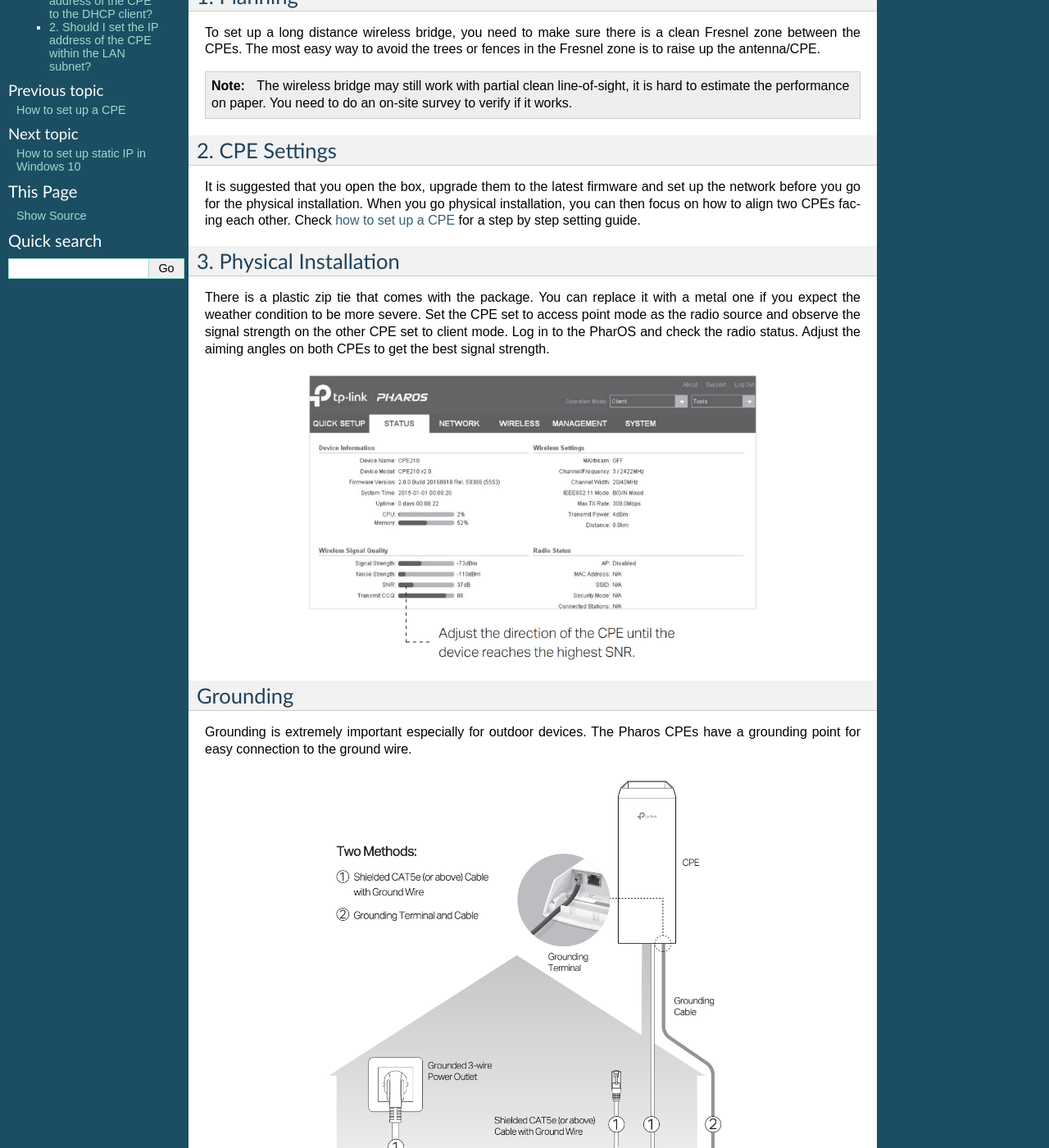
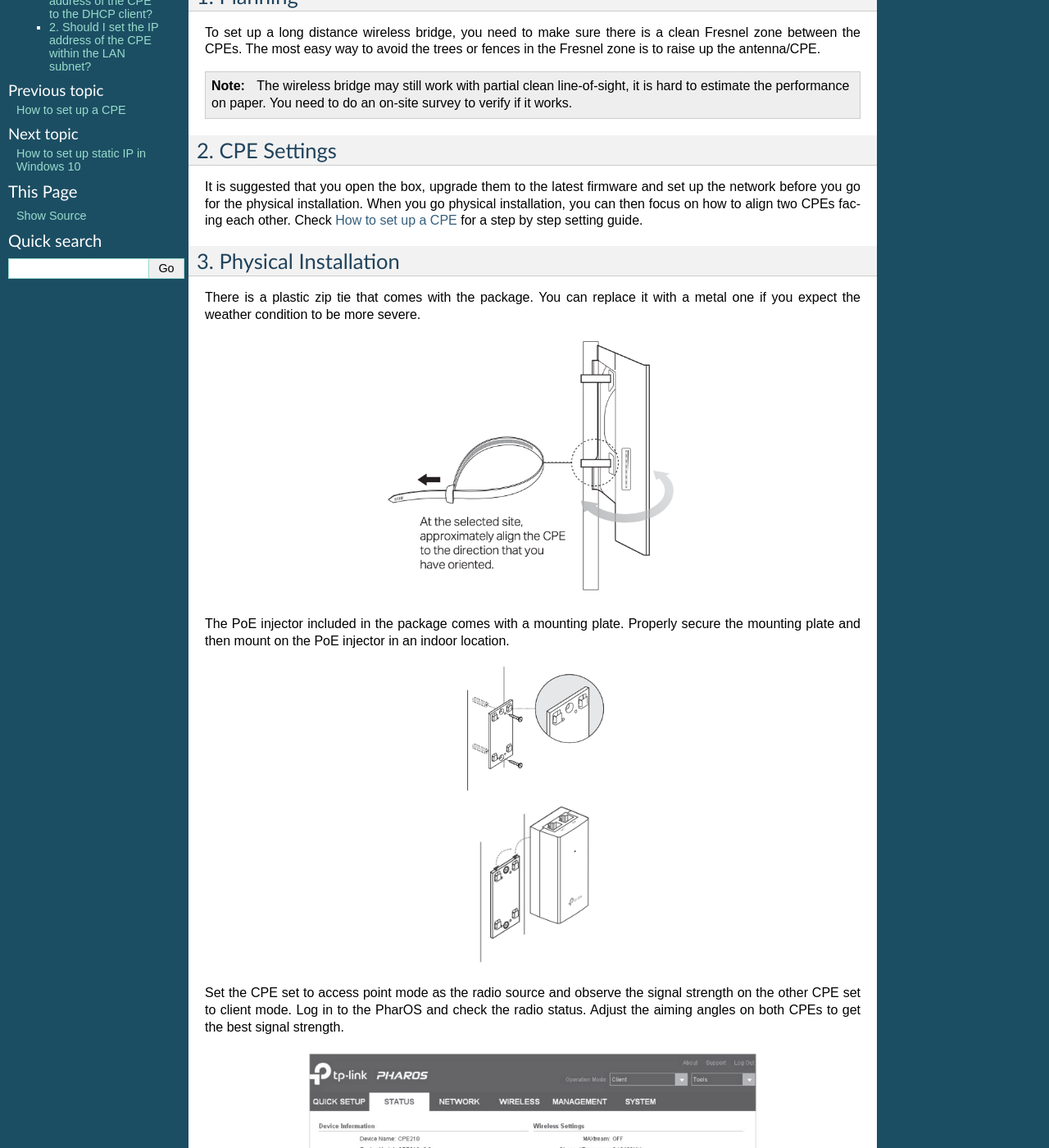
Before and after one commit to vincenttu/tplinkusa-outdoor, a Sphinx documentation site: the page built from source/how_to/cpe_bridge.rst, in a window 1280 px wide and 1400 px high, scrolled down 313 px. Shown: the whole window at 82% size. Built offline with Sphinx 7.4.7, drawn with Linux system fonts in a browser that asks for light colours.

Commit message:
4/5/2021

```diff
--- a/source/how_to/cpe_bridge.rst
+++ b/source/how_to/cpe_bridge.rst
@@ -20,14 +20,29 @@
 2. CPE Settings
 ---------------
 
-It is suggested that you open the box, upgrade them to the latest firmware and set up the network before you go for the physical installation. When you go physical installation, you can then focus on how to align two CPEs facing each other. Check `how to set up a CPE`_ for a step by step setting guide.
+It is suggested that you open the box, upgrade them to the latest firmware and set up the network before you go for the physical installation. When you go physical installation, you can then focus on how to align two CPEs facing each other. Check :doc:`/how_to/cpe_onboarding` for a step by step setting guide.
 
-.. _how to set up a CPE: how_to/cpe_onboarding.html
 
 3. Physical Installation
 ------------------------
 
-There is a plastic zip tie that comes with the package.  You can replace it with a metal one if you expect the weather condition to be more severe. Set the CPE set to access point mode as the radio source and observe the signal strength on the other CPE set to client mode.
+There is a plastic zip tie that comes with the package.  You can replace it with a metal one if you expect the weather condition to be more severe.
+
+.. image:: /images/install_cpe_tie.png
+    :align: center
+    :width: 50%
+
+The PoE injector included in the package comes with a mounting plate. Properly secure the mounting plate and then mount on the PoE injector in an indoor location.
+
+.. image:: /images/install_injector_baseboard.png
+    :align: center
+    :width: 25%
+
+.. image:: /images/install_injector_mount.png
+    :align: center
+    :width: 25%
+
+Set the CPE set to access point mode as the radio source and observe the signal strength on the other CPE set to client mode.
 Log in to the PharOS and check the radio status. Adjust the aiming angles on both CPEs to get the best signal strength.
 
 .. image:: /images/cpe_alignment.png
@@ -56,9 +71,8 @@
 A complete set up video guide is available here:
 
 .. raw:: html
-    :align: center
 
-    <iframe width="560" height="315" src="https://www.youtube-nocookie.com/embed/ISUSlTcgWks" frameborder="0" allowfullscreen></iframe>
+    <div align="center"><iframe width="560" height="315" src="https://www.youtube-nocookie.com/embed/ISUSlTcgWks" frameborder="0" allowfullscreen></iframe></div>
 
 
 Frequent Asked Questions
```
Also changed, not shown: source/index.rst (+6 -4 lines), source/images/amz_logo.png (added), source/images/install_cpe_tie.png (added), source/images/install_injector_baseboard.png (added), source/images/install_injector_mount.png (added), 1 other file.
